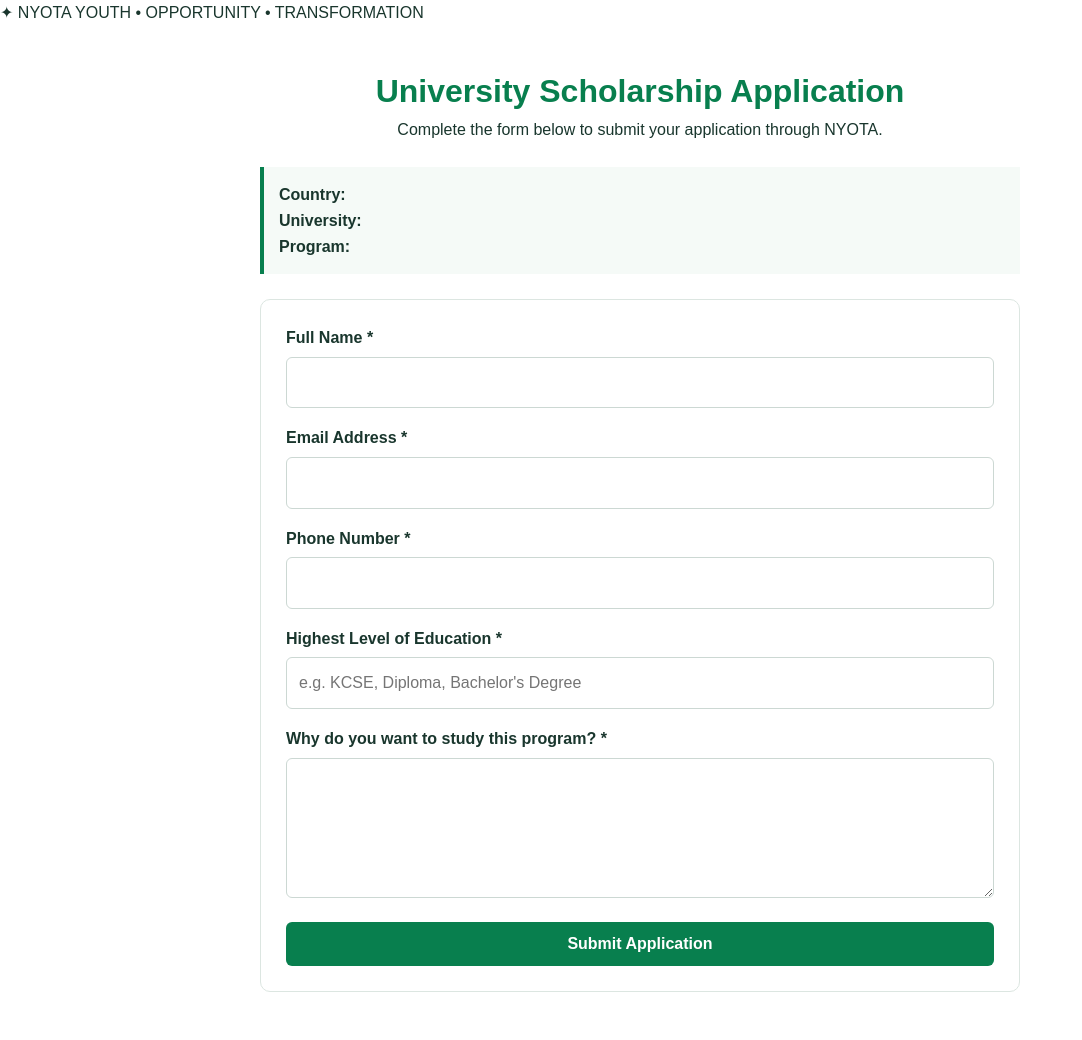
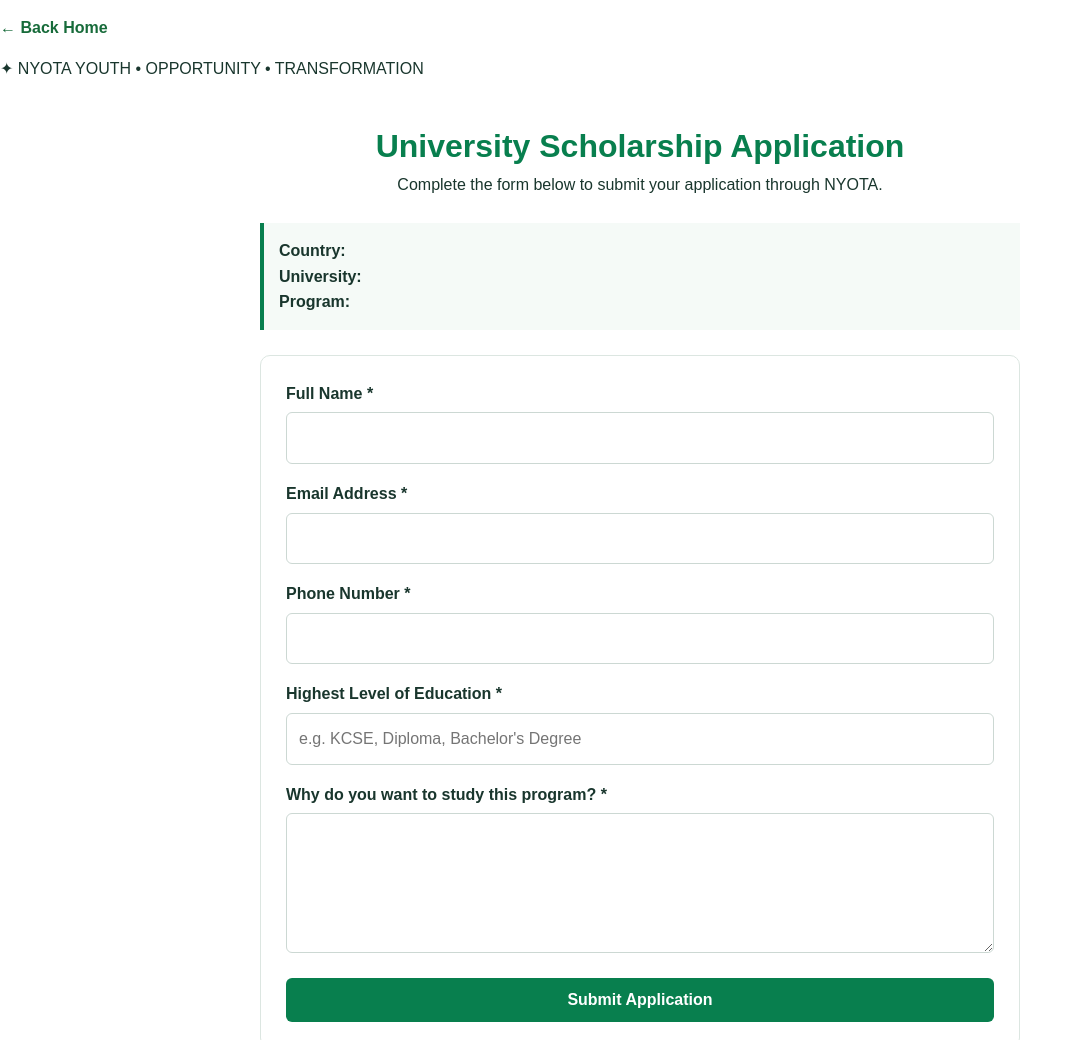
Before and after one commit to 1chain003/nyota-website, a website: page public/university-application.html in a window 1280 px wide. Shown: the top 1040 px of the page, without its empty margins (0-1082 px from the left). Drawn offline with Linux system fonts and the light colour scheme; no server answers.

Commit message:
Add back home links to university scholarship pages

```diff
--- a/public/university-application.html
+++ b/public/university-application.html
@@ -22,6 +22,7 @@
 </style>
 </head>
 <body>
+<a href="/" style="display:inline-block;margin:15px 0;text-decoration:none;font-weight:bold;color:#176b3a;">← Back Home</a>
 
 <div class="notice nyota-brand">
 <span class="nyota-mark">✦</span>
```
Also changed, not shown: public/university-country.html (+1 -0 lines), public/university-programs.html (+1 -0 lines), public/university-scholarships.html (+1 -0 lines).
